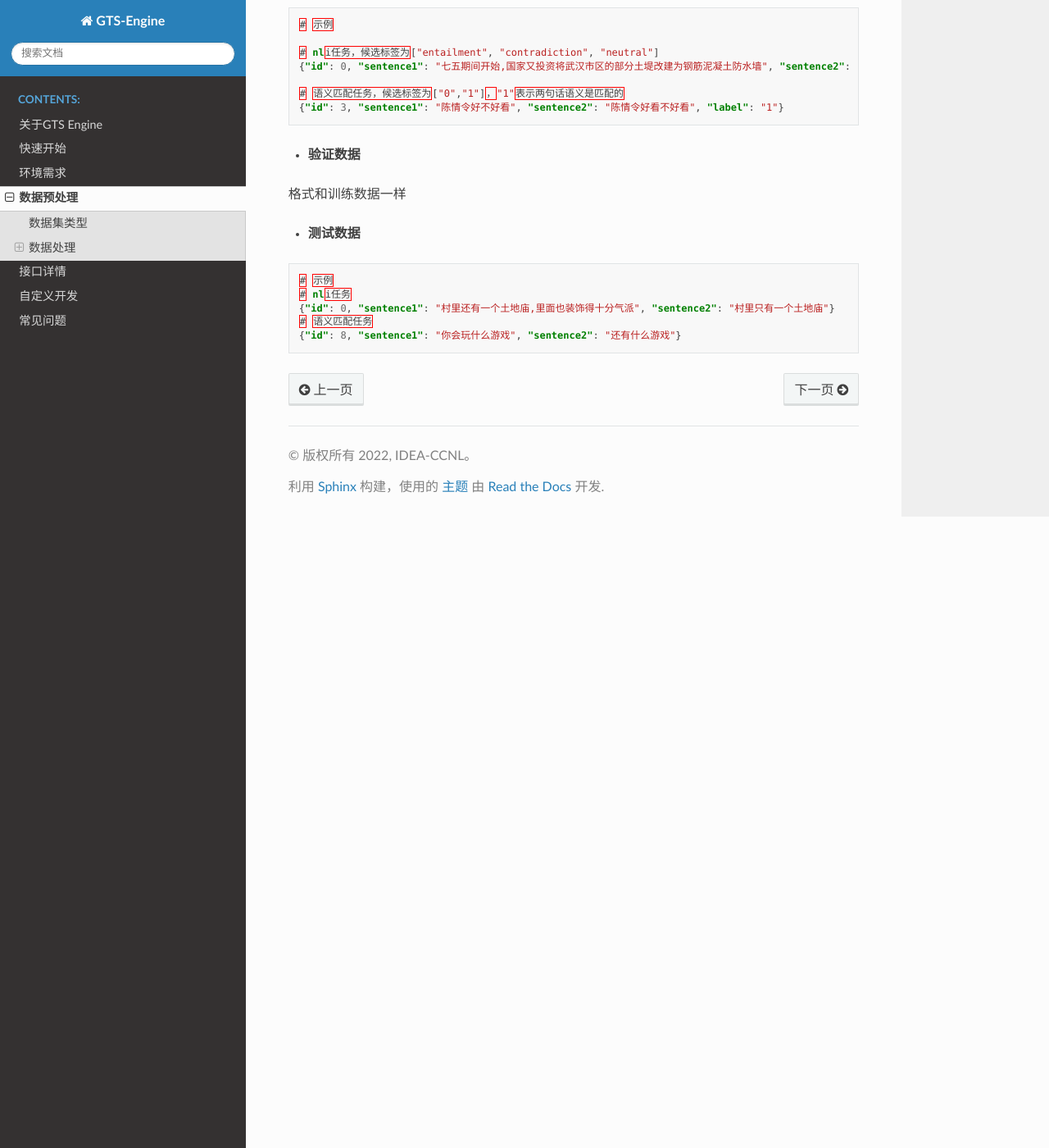
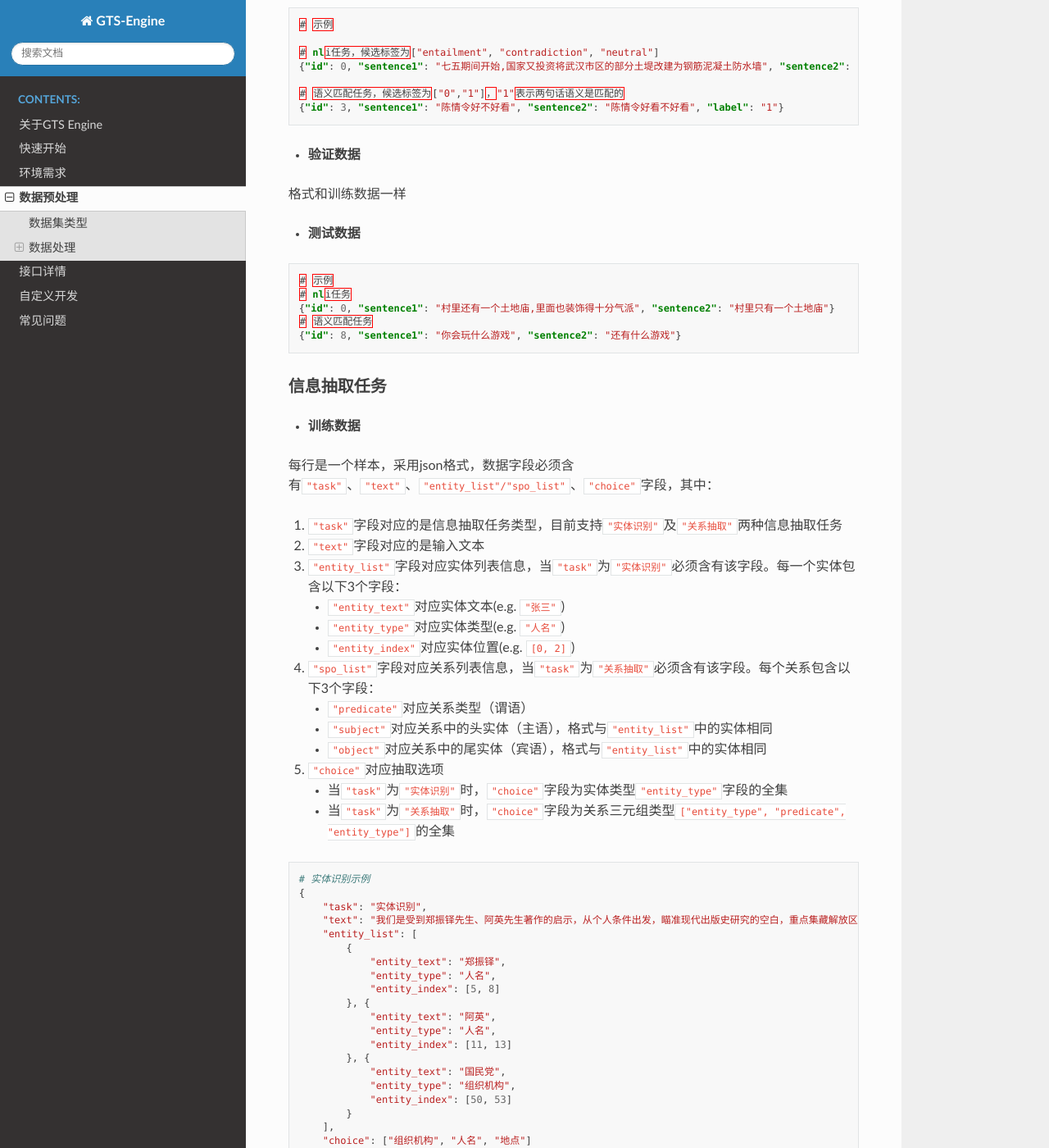
Before and after one commit to IDEA-CCNL/GTS-Engine-Doc, a Sphinx documentation site: the page built from source/docs/preprocess.md, in a window 1280 px wide and 1400 px high, scrolled down 1809 px. Shown: the whole window at 82% size. Built offline with Sphinx 7.4.7 and the Read the Docs theme 2.0.0, drawn with Linux system fonts in a browser that asks for light colours; some of the changed text lies outside the part shown.

Commit message:
add: 提交部分信息抽取相关说明

````diff
--- a/source/docs/preprocess.md
+++ b/source/docs/preprocess.md
@@ -7,7 +7,7 @@
 - 验证集
 - 测试集（可选）
 - 无标签数据集（可选）
-- 标签集
+- 标签集（信息抽取无需标签集）
 
 
 ## 数据处理
@@ -99,3 +99,91 @@
 # 语义匹配任务
 {"id": 8, "sentence1": "你会玩什么游戏", "sentence2": "还有什么游戏"}
 ```
+
+### 信息抽取任务
+
+- **训练数据**
+
+每行是一个样本，采用json格式，数据字段必须含有`"task"`、`"text"`、`"entity_list"/"spo_list"`、`"choice"`字段，其中：
+
+1. `"task"`字段对应的是信息抽取任务类型，目前支持`"实体识别"`及`"关系抽取"`两种信息抽取任务
+2. `"text"`字段对应的是输入文本
+3. `"entity_list"`字段对应实体列表信息，当`"task"`为`"实体识别"`必须含有该字段。每一个实体包含以下3个字段：
+    - `"entity_text"`对应实体文本(e.g. `"张三"`)
+    - `"entity_type"`对应实体类型(e.g. `"人名"`)
+    - `"entity_index"`对应实体位置(e.g. `[0, 2]`)
+4. `"spo_list"`字段对应关系列表信息，当`"task"`为`"关系抽取"`必须含有该字段。每个关系包含以下3个字段：
+    - `"predicate"`对应关系类型（谓语）
+    - `"subject"`对应关系中的头实体（主语），格式与`"entity_list"`中的实体相同
+    - `"object"`对应关系中的尾实体（宾语），格式与`"entity_list"`中的实体相同
+5. `"choice"`对应抽取选项
+    - 当`"task"`为`"实体识别"`时，`"choice"`字段为实体类型`"entity_type"`字段的全集
+    - 当`"task"`为`"关系抽取"`时，`"choice"`字段为关系三元组类型`["entity_type", "predicate", "entity_type"]`的全集
+
+```python
+# 实体识别示例
+{
+    "task": "实体识别",
+    "text": "我们是受到郑振铎先生、阿英先生著作的启示，从个人条件出发，瞄准现代出版史研究的空白，重点集藏解放区、国民党毁禁出版物。",
+    "entity_list": [
+        {
+            "entity_text": "郑振铎",
+            "entity_type": "人名",
+            "entity_index": [5, 8]
+        }, {
+            "entity_text": "阿英",
+            "entity_type": "人名",
+            "entity_index": [11, 13]
+        }, {
+            "entity_text": "国民党",
+            "entity_type": "组织机构",
+            "entity_index": [50, 53]
+        }
+    ],
+    "choice": ["组织机构", "人名", "地点"]
+}
+# 关系抽取示例
+{
+    "task": "关系抽取",
+    "text": "在导师阵容方面，英达有望联手《中国喜剧王》选拔新一代笑星",
+    "spo_list": [
+        {
+            "predicate": "嘉宾",
+            "subject": {
+                "entity_text": "中国喜剧王",
+                "entity_type": "电视综艺",
+                "entity_index": [15, 20]
+            },
+            "object": {
+                "entity_text": "英达",
+                "entity_type": "人物",
+                "entity_index": [8, 10]
+            }
+        }
+    ],
+    "choice": [
+        ["电视综艺", "嘉宾", "人物"],
+        ["影视作品", "主演", "人物"],
+        ["影视作品", "编剧", "人物"],
+        ["景点", "所在城市", "城市"],
+        ["娱乐人物", "获奖", "奖项"],
+        ["企业", "董事长", "人物"],
+        ["图书作品", "作者", "人物"],
+        ["机构", "成立日期", "时间"],
+        ["国家", "首都", "城市"]
+    ]
+}
+```
+
+- **验证数据**
+
+验证数据与训练数据格式一致。
+
+
+- **测试数据**
+
+测试数据与训练数据格式一致。
+
+- **无标签数据**
+
+无标签数据除无需提供`"entity_list"`和`"spo_list"`外，其他字段与训练数据格式一致。
````
Also changed, not shown: source/docs/about.md (+1 -1 lines), source/docs/interface_detail.md (+2 -2 lines).
